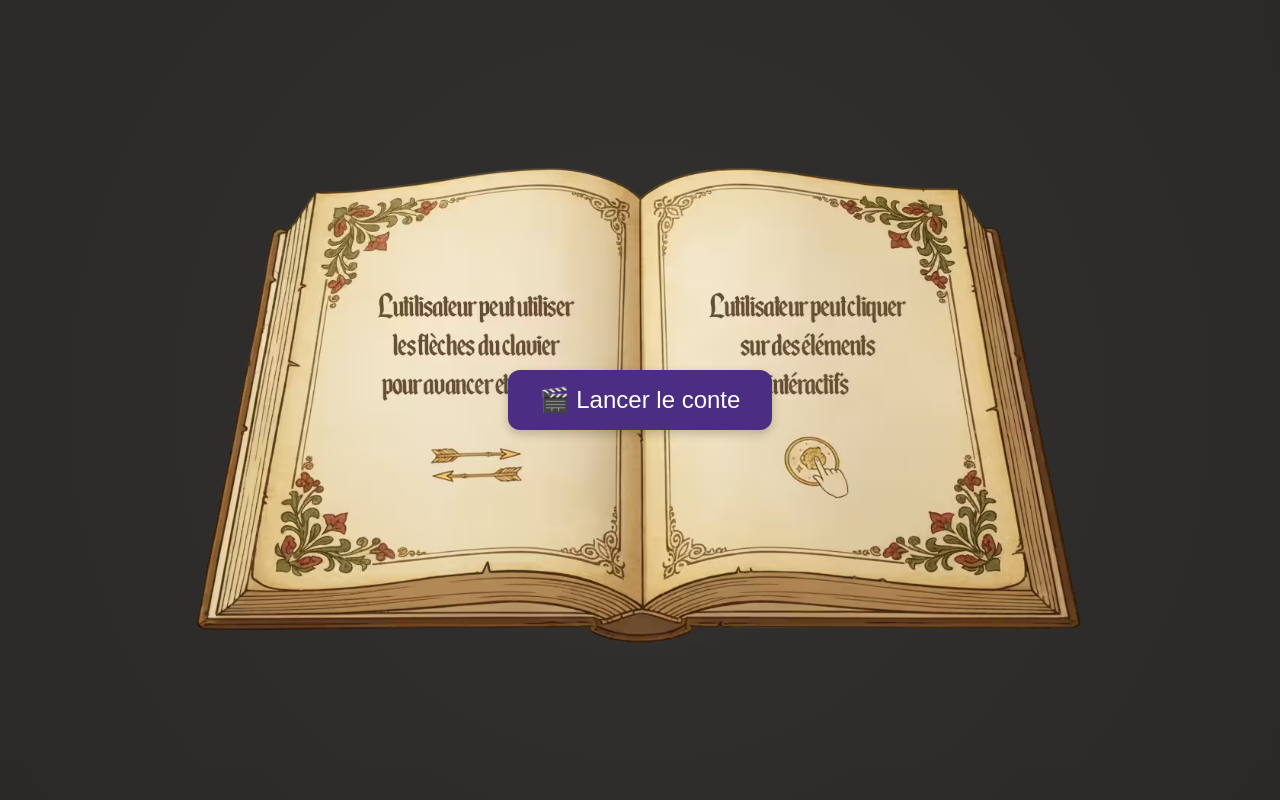
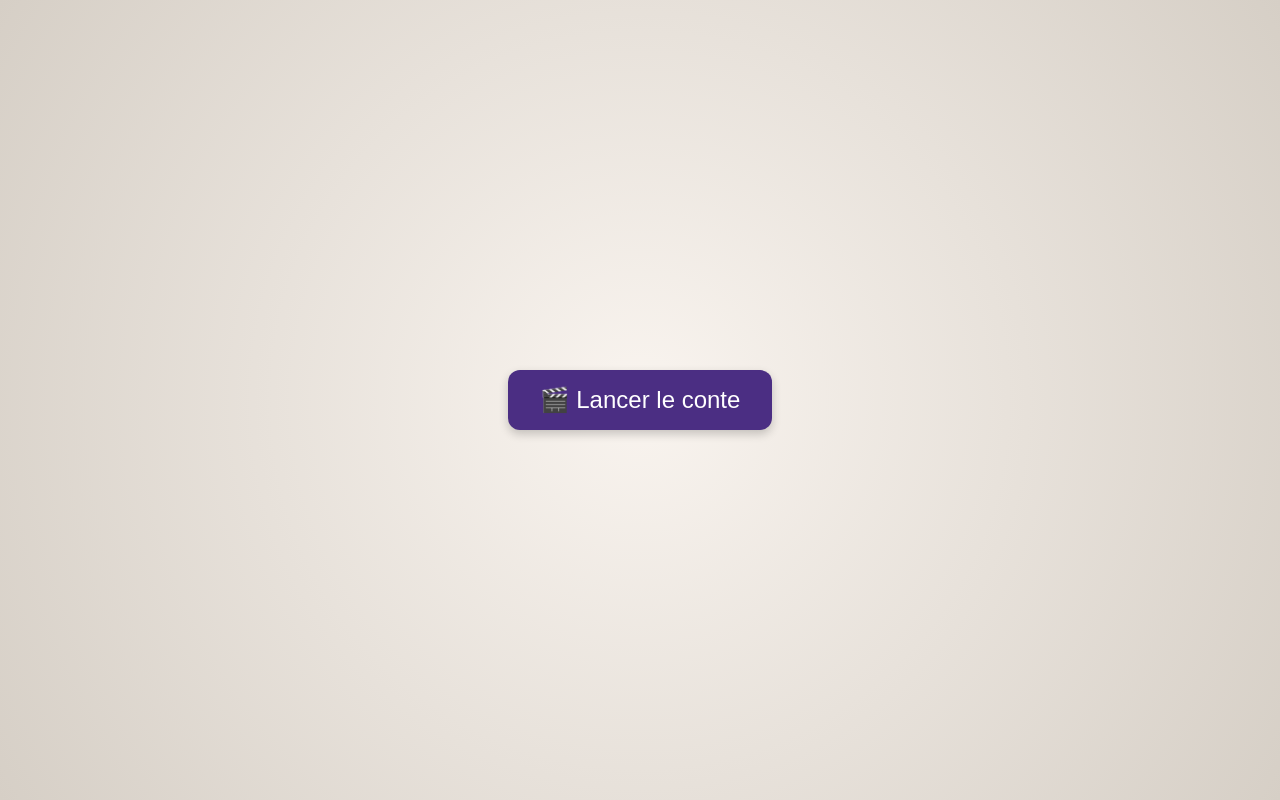
Before and after one commit to AledTahLesFous/sae_501, a Svelte app: page / in a window 1280 px wide. Built offline with nearby package versions, Linux system fonts and the light colour scheme.

Commit message:
fix: help is on false at the beggining

```diff
--- a/src/App.svelte
+++ b/src/App.svelte
@@ -57,7 +57,7 @@
   };
 
   let isMuted = true;
-  let isHelp = true;
+  let isHelp = false;
   let audioInitialized = false;
   let currentPath = '/'; // pour savoir où on est
 
```
